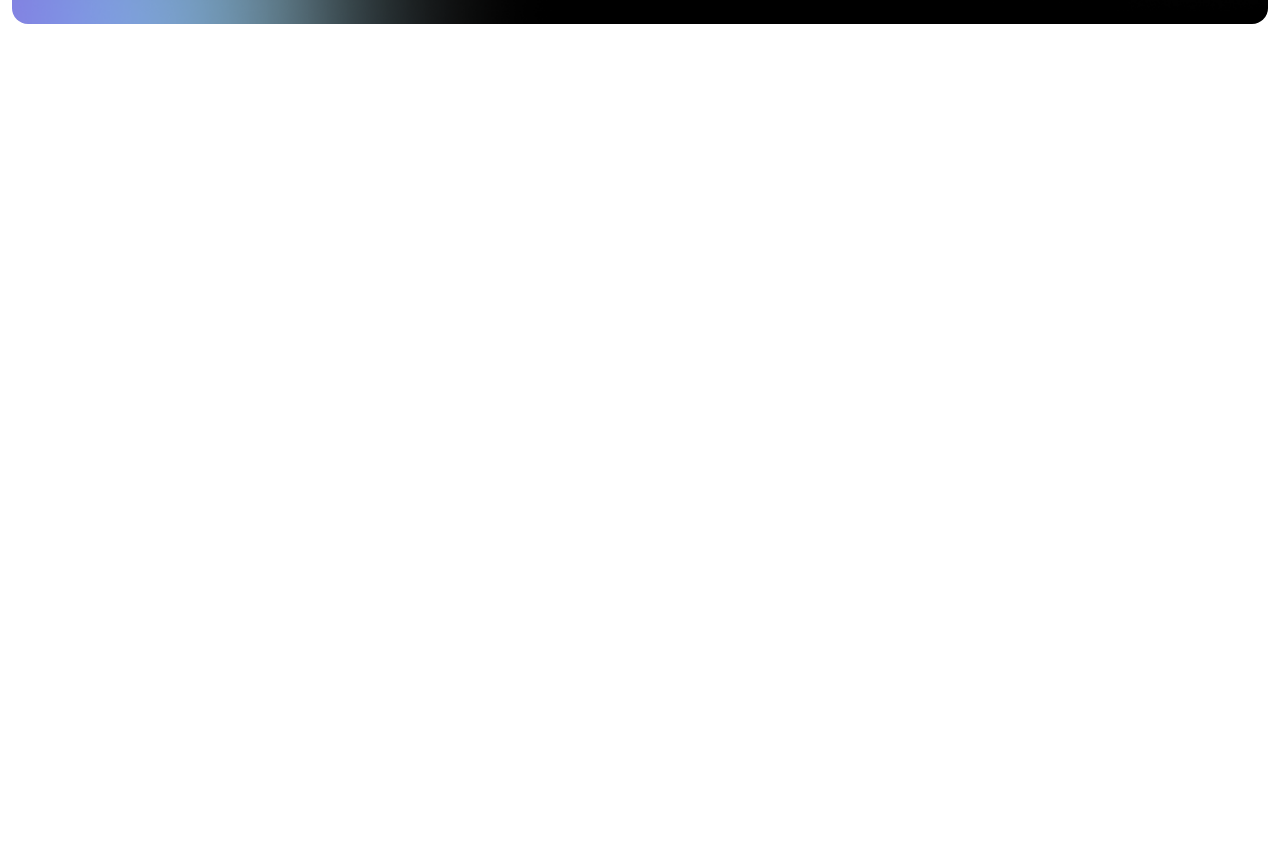
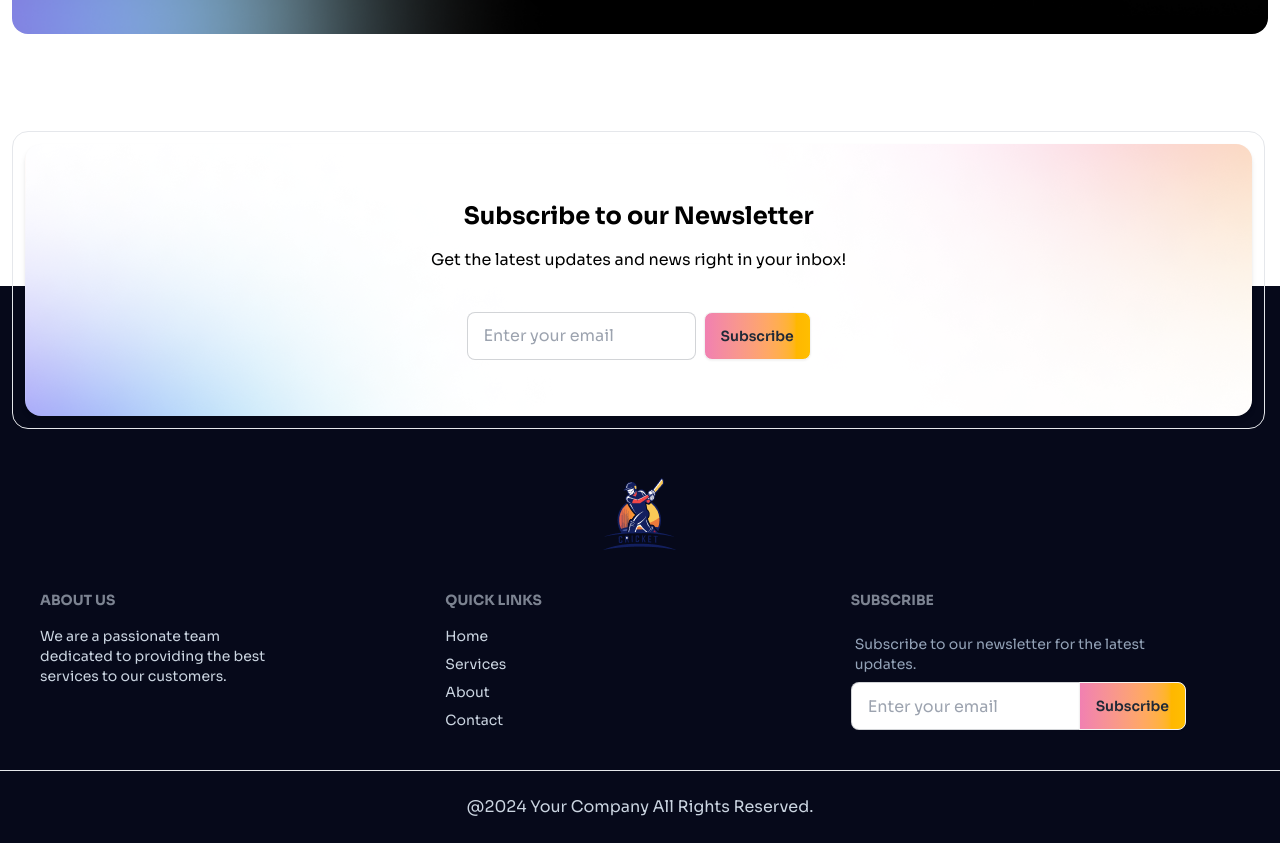
Before and after one commit to DeveloperMonirBD/bpl-dream-11, a React (Vite) app: page / in a window 1280 px wide. Shown: the part 580-1423 px from the top of the page. Before the commit the page ends 800 px from the top, so only its background shows below. Built offline with nearby package versions, Linux system fonts and the light colour scheme.

Commit message:
footer and subscribe design sections done

```diff
--- a/src/App.jsx
+++ b/src/App.jsx
@@ -1,11 +1,13 @@
+import Footer from './components/Footer';
 import Header from './components/Header';
 import Navbar from './components/Navbar';
 
 function App() {
     return (
         <>
-        <Navbar />
-        <Header />
+            <Navbar />
+            <Header />
+            <Footer />
         </>
     );
 }
--- /dev/null
+++ b/src/components/Footer.jsx
@@ -0,0 +1,48 @@
+import logo from '../assets/logo.png'
+import Subscribe from './Subscribe';
+
+const Footer = () => {
+    return (
+        <div className="bg-[#06091A] text-slate-300 mt-60 ">
+            <div className="max-w-7xl mx-auto relative">
+                <Subscribe />
+                <div className="flex justify-center pt-48">
+                    <img src={logo} alt="" />
+                </div>
+                <footer className="footer p-10 grid grid-cols-1 md:grid-cols-2 lg:grid-cols-3">
+                    <nav>
+                        <h6 className="footer-title">About Us</h6>
+                        <p>
+                            We are a passionate team <br /> dedicated to providing the best <br /> services to our customers.
+                        </p>
+                    </nav>
+                    <nav>
+                        <h6 className="footer-title">Quick Links</h6>
+                        <a className="link link-hover">Home</a>
+                        <a className="link link-hover">Services</a>
+                        <a className="link link-hover">About</a>
+                        <a className="link link-hover">Contact</a>
+                    </nav>
+
+                    <form>
+                        <h6 className="footer-title">Subscribe</h6>
+                        <fieldset className="form-control w-80">
+                            <label className="label">
+                                <span className="label-text text-slate-400">Subscribe to our newsletter for the latest updates.</span>
+                            </label>
+                            <div className="join">
+                                <input type="text" placeholder="Enter your email" className="input input-bordered join-item" />
+                                <button className="btn bg-gradient-to-r from-[#f180b1]  to-warning join-item">Subscribe</button>
+                            </div>
+                        </fieldset>
+                    </form>
+                </footer>
+                <div className="text-center p-6 max-w-7xl mx-auto border-t">
+                    <p>@2024 Your Company All Rights Reserved.</p>
+                </div>
+            </div>
+        </div>
+    );
+};
+
+export default Footer;
--- a/src/components/Header.jsx
+++ b/src/components/Header.jsx
@@ -17,7 +17,9 @@ const Header = () => {
                         <img className="mx-auto mb-6" src={bannerImg} alt="banner img" />
                         <h className="text-2xl font-bold">Assemble Your Ultimate Dream 11 Cricket Team</h>
                         <p className="mb-6 mt-4 ">Beyond Boundaries Beyond Limits</p>
-                        <button className="btn btn-warning ">Claim Free Credit</button>
+                        <div className="border border-warning inline-block p-1 rounded-xl shadow-xl">
+                            <button className="btn  bg-gradient-to-r from-[#f180b1]  to-warning shadow-md text-lg">Claim Free Credit</button>
+                        </div>
                     </div>
                 </div>
             </div>
--- a/src/components/Navbar.jsx
+++ b/src/components/Navbar.jsx
@@ -35,7 +35,7 @@ const Navbar = () => {
 
                 <div className="navbar-end">
                     <div className="hidden lg:flex">
-                        <ul className="menu menu-horizontal px-1">
+                        <ul className="menu menu-horizontal px-1 font-semibold text-slate-500">
                             <li>
                                 <a href="#">Home</a>
                             </li>
--- /dev/null
+++ b/src/components/Subscribe.jsx
@@ -0,0 +1,33 @@
+import shadowImg from '../assets/bg-shadow.png';
+
+const Subscribe = () => {
+    return (
+        <div className="m-3 absolute top-[-22%] md:top-[-30%] left-0 border rounded-2xl">
+            <div
+                className="bg-white py-10 rounded-2xl shadow-md "
+                style={{
+                    backgroundImage: `url(${shadowImg})`,
+                    backgroundSize: 'cover',
+                    backgroundPosition: 'center',
+                    margin: '12px'
+                }}>
+                <div className="md:mx-[135px] lg:mx-[390px]">
+                    <div className="hero-content  text-center text-black flex flex-col ">
+                        <div className="max-w-2xl">
+                            <h className="text-2xl font-bold">Subscribe to our Newsletter</h>
+                            <p className="mb-6 mt-4 ">Get the latest updates and news right in your inbox!</p>
+                        </div>
+
+                        {/* form  */}
+                        <form className=" flex gap-2">
+                            <input type="text" placeholder="Enter your email" className="input input-bordered w-full max-w-xs" />
+                            <button className="btn bg-gradient-to-r from-[#f180b1]  to-warning">Subscribe</button>
+                        </form>
+                    </div>
+                </div>
+            </div>
+        </div>
+    );
+};
+
+export default Subscribe;
```
